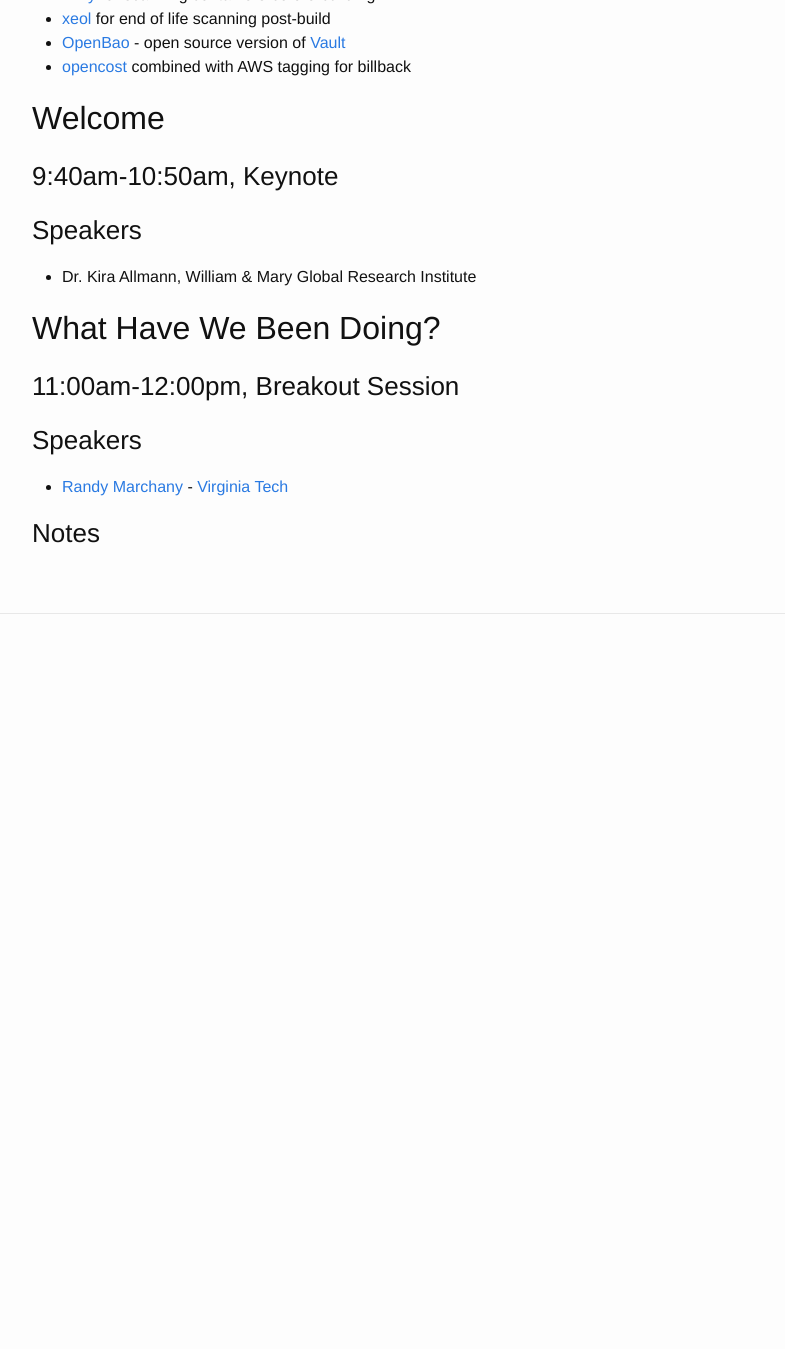
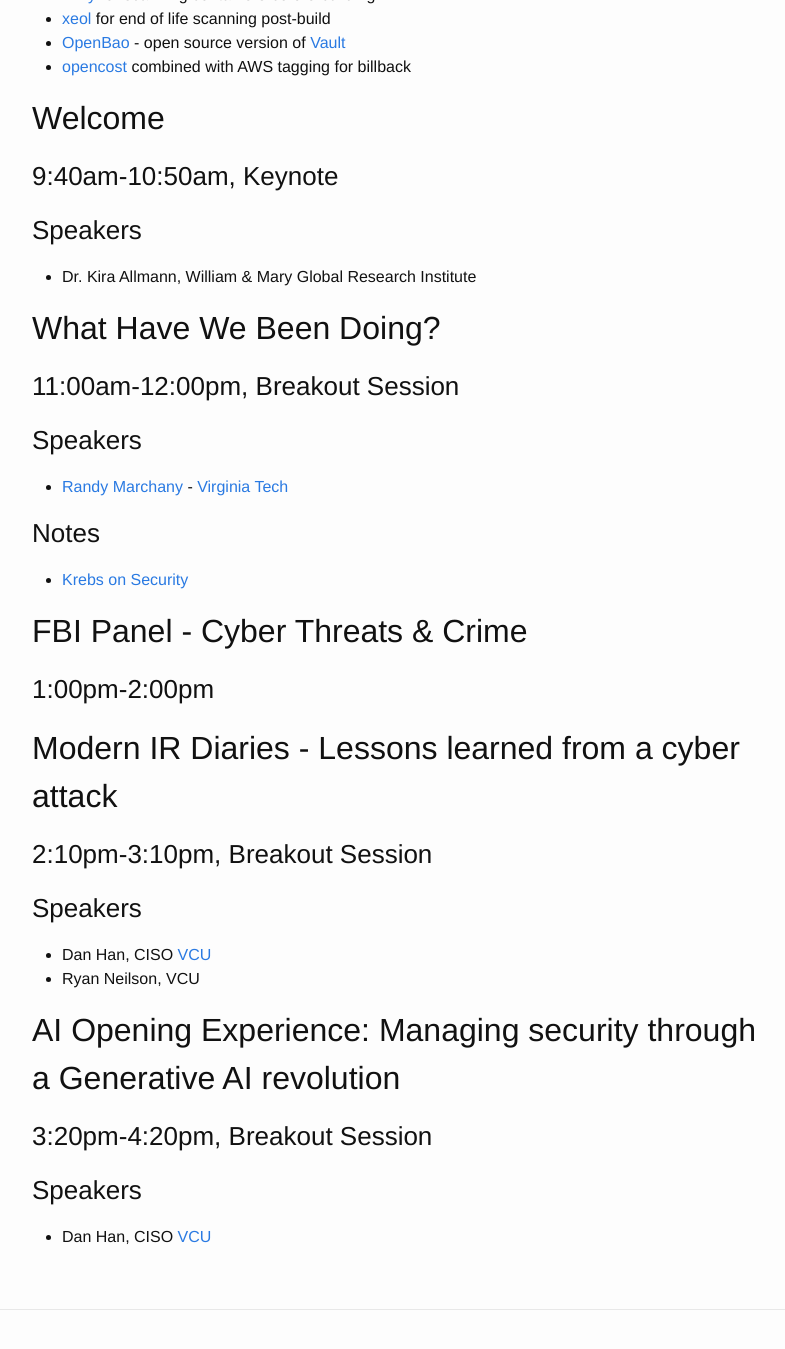
Before and after one commit to roclar/roclar.github.io, a Jekyll site: the page built from _posts/2024-10-10-VASCANt-day-one.md, in a window 1280 px wide and 1400 px high, scrolled down 884 px. Shown: the top 1349 px of the window, without its empty margins (238-1023 px from the left). Built offline with Jekyll 4.4.1, drawn with Linux system fonts in a browser that asks for light colours; before the commit the page ends 1588 px from its top, so only the background shows below that.

Commit message:
Midday commit

```diff
--- a/_posts/2024-10-10-VASCANt-day-one.md
+++ b/_posts/2024-10-10-VASCANt-day-one.md
@@ -42,3 +42,26 @@
 * [Randy Marchany](https://security.vt.edu/about/staff/randy-marchany/) - [Virginia Tech](https://www.vt.edu/)
 
 ### Notes
+
+* [Krebs on Security](https://krebsonsecurity.com/)
+
+## FBI Panel - Cyber Threats & Crime
+
+### 1:00pm-2:00pm
+
+## Modern IR Diaries - Lessons learned from a cyber attack
+
+### 2:10pm-3:10pm, Breakout Session
+
+### Speakers
+
+* Dan Han, CISO [VCU](https://www.vcu.edu/)
+* Ryan Neilson, VCU
+
+## AI Opening Experience: Managing security through a Generative AI revolution
+
+### 3:20pm-4:20pm, Breakout Session
+
+### Speakers
+
+* Dan Han, CISO [VCU](https://www.vcu.edu/)
```
